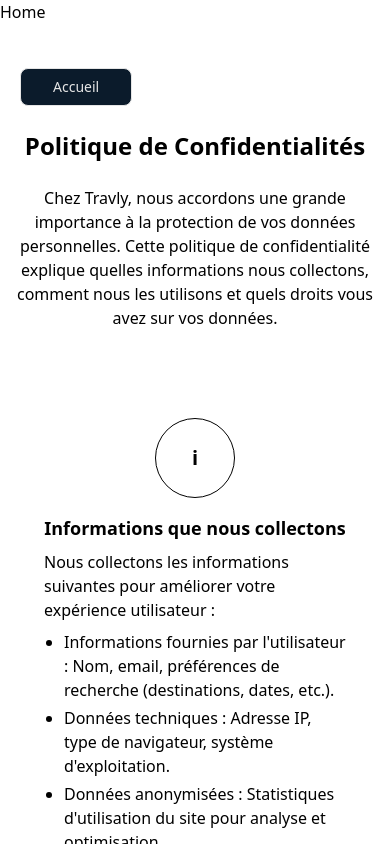
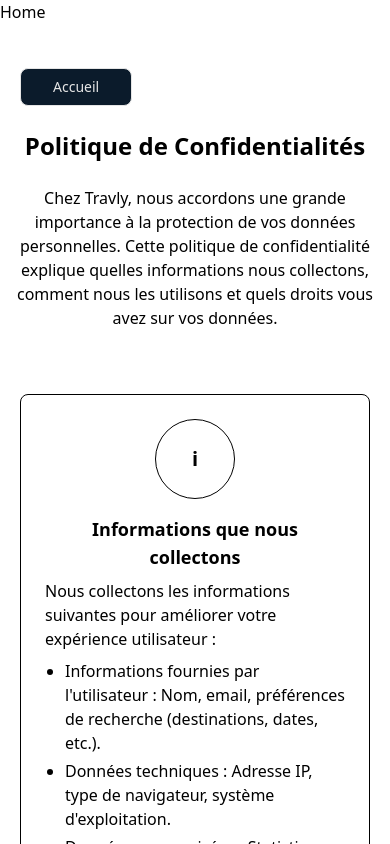
Before and after one commit to NassCT/travly, a React (Vite) app: page /Confidentialites in a window 390 px wide. Shown: the top 844 px of the page. Built offline with nearby package versions, Linux system fonts and the light colour scheme.

Commit message:
Confidentialités responsive

```diff
--- a/src/components/Confidentialites.jsx
+++ b/src/components/Confidentialites.jsx
@@ -20,7 +20,8 @@
 
       <div className="py-10 px-5">
         <div className="max-w-4xl mx-auto space-y-10">
-          <div className="p-6 rounded-lg flex flex-col sm:flex-row items-center space-y-4 sm:space-y-0 sm:space-x-6 md:border-none lg:border-none">
+
+          <div className="border border-gray-300 p-6 rounded-lg flex flex-col sm:flex-row items-center space-y-4 sm:space-y-0 sm:space-x-6 md:rounded-none md:border-t-0 md:border-l-0 md:border-r-0 md:border-b">
             <div className="flex-shrink-0 w-20 h-20 sm:w-36 sm:h-36 border border-gray-300 rounded-full flex items-center justify-center">
               <span className="text-xl sm:text-2xl font-bold text-gray-700">i</span>
             </div>
@@ -37,7 +38,7 @@
             </div>
           </div>
 
-          <div className="border border-gray-300 p-6 rounded-lg flex flex-col sm:flex-row items-center space-y-4 sm:space-y-0 sm:space-x-6 md:border-none lg:border-none">
+          <div className="border border-gray-300 p-6 rounded-lg flex flex-col sm:flex-row items-center space-y-4 sm:space-y-0 sm:space-x-6 md:rounded-none md:border-t-0 md:border-l-0 md:border-r-0 md:border-b">
             <div className="flex-shrink-0 w-20 h-20 sm:w-36 sm:h-36 border border-gray-300 rounded-full flex items-center justify-center">
               <span className="text-xl sm:text-2xl font-bold text-gray-700">🔧</span>
             </div>
@@ -52,7 +53,7 @@
             </div>
           </div>
 
-          <div className="border border-gray-300 p-6 rounded-lg flex flex-col sm:flex-row items-center space-y-4 sm:space-y-0 sm:space-x-6 md:border-none lg:border-none">
+          <div className="border border-gray-300 p-6 rounded-lg flex flex-col sm:flex-row items-center space-y-4 sm:space-y-0 sm:space-x-6 md:rounded-none md:border-t-0 md:border-l-0 md:border-r-0 md:border-b">
             <div className="flex-shrink-0 w-20 h-20 sm:w-36 sm:h-36 border border-gray-300 rounded-full flex items-center justify-center">
               <span className="text-xl sm:text-2xl font-bold text-gray-700">👤</span>
             </div>
```
